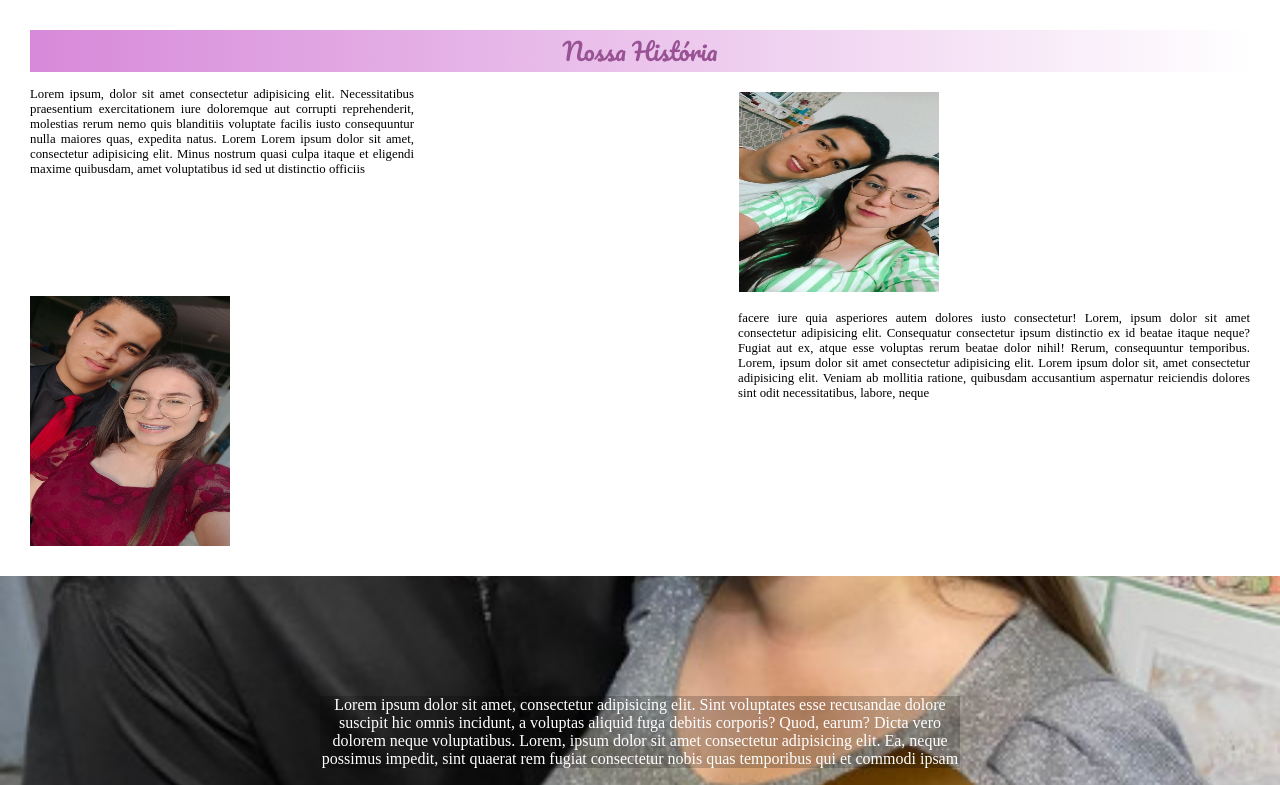
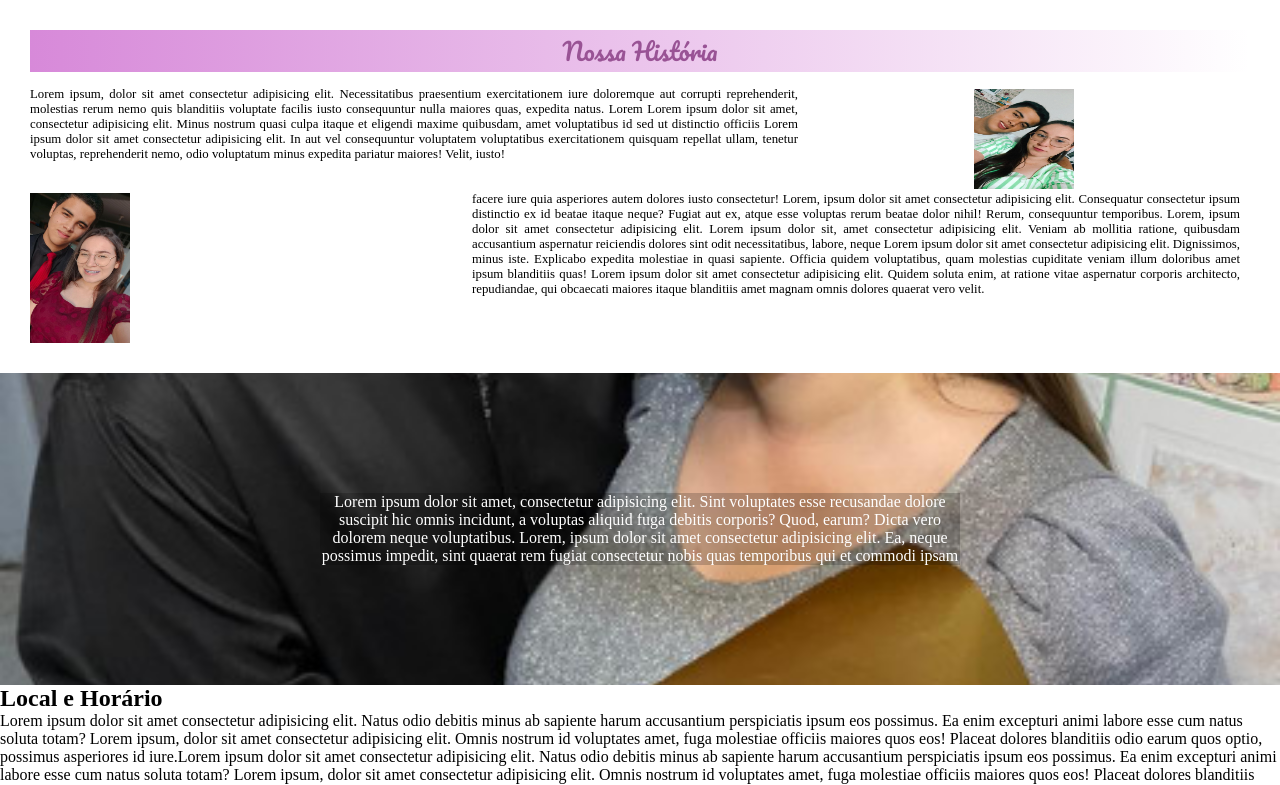
Before and after one commit to Ryk131/D-R, a PHP site: page / in a window 1280 px wide. Shown: the part 194-979 px from the top of the page. Run offline with PHP 8.4, Linux system fonts and the light colour scheme; some web fonts are replaced.

Commit message:
alterei tamanhos no texto

```diff
--- a/estilos/style.css
+++ b/estilos/style.css
@@ -120,18 +120,21 @@ nav > a:hover {
 }
 
 #texto01 {
-    width: 30vw;
+    width: 60vw;
     float: left;
+    margin-bottom: 10px;
 }
 
 #img01-texto {
-    margin-top: 20px;
-    margin-left: 13px;
+    margin-top: 17px;
+    margin-left: 0px;
 }
 
 #texto02 {
-    width: 40vw;
+    width: 60vw;
     float: right;
+    margin-right: 10px;
+    margin-top: -1px;
 }
 
 #img02-texto {
--- a/index.html
+++ b/index.html
@@ -22,16 +22,16 @@
             <article>
                 <div>
                     <p id="texto01">
-                        Lorem ipsum, dolor sit amet consectetur adipisicing elit. Necessitatibus praesentium exercitationem iure doloremque aut corrupti reprehenderit, molestias rerum nemo quis blanditiis voluptate facilis iusto consequuntur nulla maiores quas, expedita natus. Lorem Lorem ipsum dolor sit amet, consectetur adipisicing elit. Minus nostrum quasi culpa itaque et eligendi maxime quibusdam, amet voluptatibus id sed ut distinctio officiis
+                        Lorem ipsum, dolor sit amet consectetur adipisicing elit. Necessitatibus praesentium exercitationem iure doloremque aut corrupti reprehenderit, molestias rerum nemo quis blanditiis voluptate facilis iusto consequuntur nulla maiores quas, expedita natus. Lorem Lorem ipsum dolor sit amet, consectetur adipisicing elit. Minus nostrum quasi culpa itaque et eligendi maxime quibusdam, amet voluptatibus id sed ut distinctio officiis Lorem ipsum dolor sit amet consectetur adipisicing elit. In aut vel consequuntur voluptatem voluptatibus exercitationem quisquam repellat ullam, tenetur voluptas, reprehenderit nemo, odio voluptatum minus expedita pariatur maiores! Velit, iusto!
                     </p>
-                    <img id="img01-texto" style="width: 200px;height: 200px;" src="imagens/img01.jpeg">
+                    <img id="img01-texto" style="width: 100px;height: 100px;" src="imagens/img01.jpeg">
                 </div>
 
                 <div>
                     <p id="texto02">
-                        facere iure quia asperiores autem dolores iusto consectetur! Lorem, ipsum dolor sit amet consectetur adipisicing elit. Consequatur consectetur ipsum distinctio ex id beatae itaque neque? Fugiat aut ex, atque esse voluptas rerum beatae dolor nihil! Rerum, consequuntur temporibus. Lorem, ipsum dolor sit amet consectetur adipisicing elit. Lorem ipsum dolor sit, amet consectetur adipisicing elit. Veniam ab mollitia ratione, quibusdam accusantium aspernatur reiciendis dolores sint odit necessitatibus, labore, neque
+                        facere iure quia asperiores autem dolores iusto consectetur! Lorem, ipsum dolor sit amet consectetur adipisicing elit. Consequatur consectetur ipsum distinctio ex id beatae itaque neque? Fugiat aut ex, atque esse voluptas rerum beatae dolor nihil! Rerum, consequuntur temporibus. Lorem, ipsum dolor sit amet consectetur adipisicing elit. Lorem ipsum dolor sit, amet consectetur adipisicing elit. Veniam ab mollitia ratione, quibusdam accusantium aspernatur reiciendis dolores sint odit necessitatibus, labore, neque Lorem ipsum dolor sit amet consectetur adipisicing elit. Dignissimos, minus iste. Explicabo expedita molestiae in quasi sapiente. Officia quidem voluptatibus, quam molestias cupiditate veniam illum doloribus amet ipsum blanditiis quas! Lorem ipsum dolor sit amet consectetur adipisicing elit. Quidem soluta enim, at ratione vitae aspernatur corporis architecto, repudiandae, qui obcaecati maiores itaque blanditiis amet magnam omnis dolores quaerat vero velit.
                    </p>
-                   <img id="img02-texto" style="width: 200px;height: 250px;" src="imagens/img11.jpeg">
+                   <img id="img02-texto" style="width: 100px;height: 150px;" src="imagens/img11.jpeg">
                 </div>
             </article>
         </section>
```
